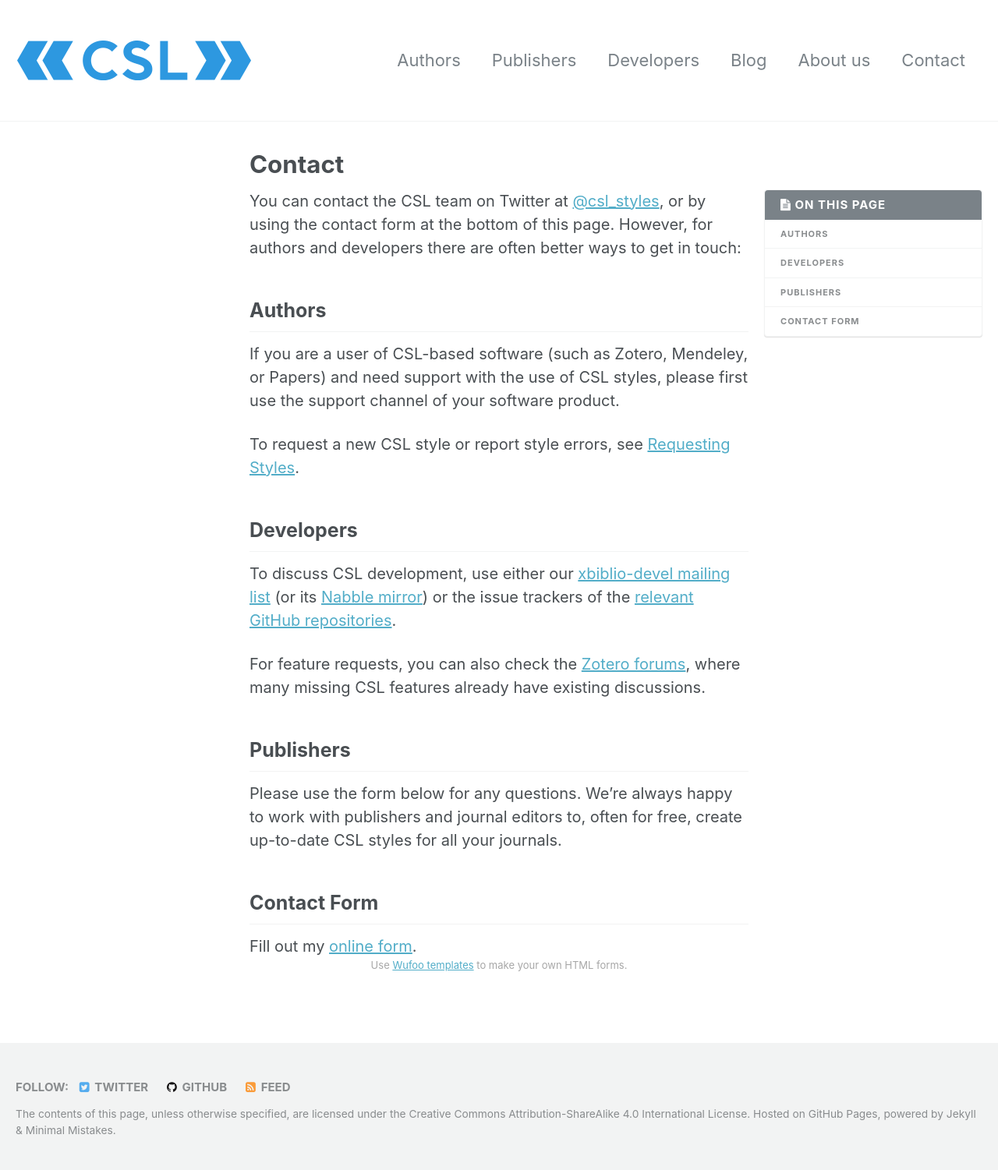
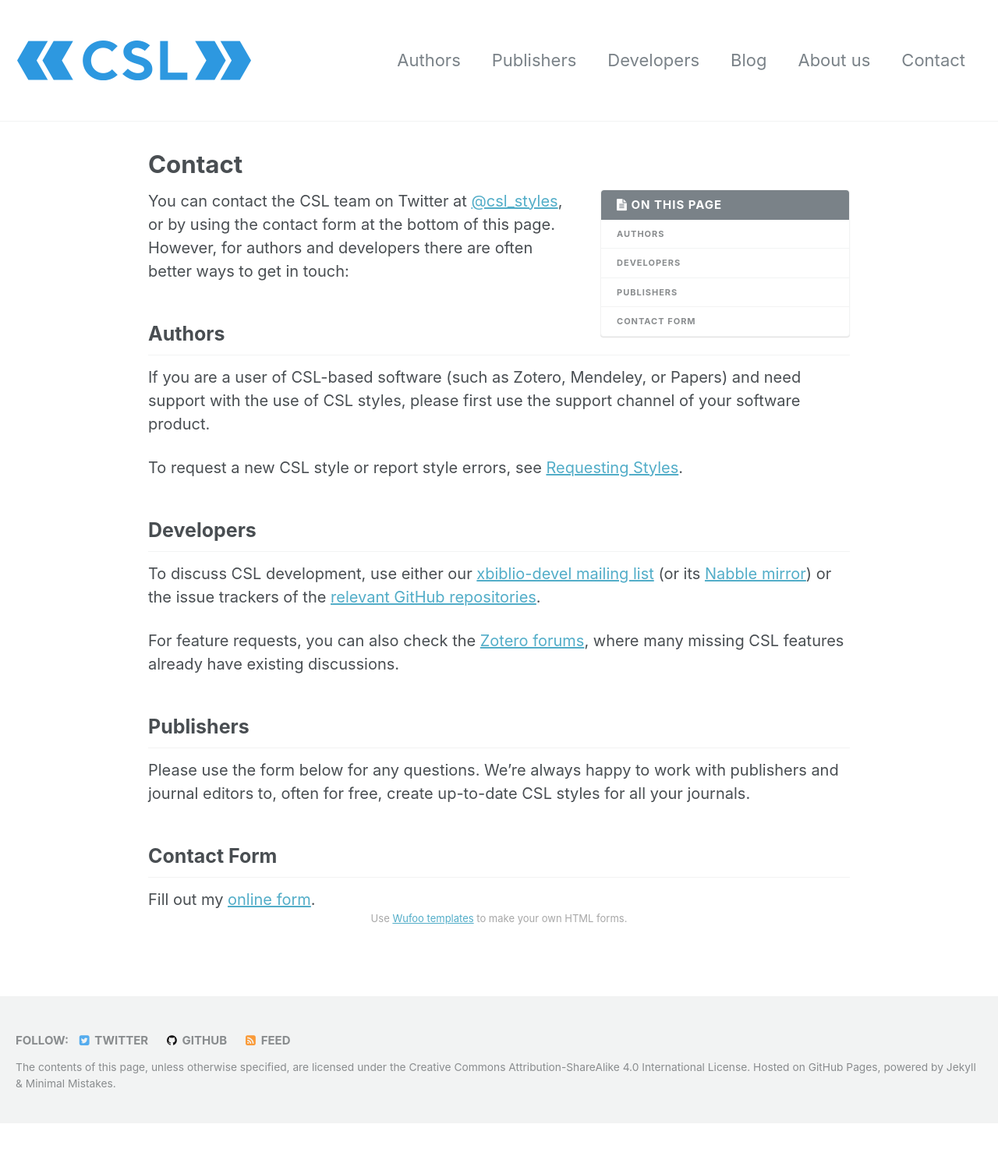
Before and after one commit to citation-style-language/citation-style-language.github.io, a Jekyll site: the page built from _pages/contact.md, in a window 1280 px wide. Shown: the whole page at 78% size. Built offline with Jekyll 4.4.1, drawn with Linux system fonts in a browser that asks for light colours; after the commit the page ends 1441 px from its top, so only the background shows below that.

Commit message:
Center page, fix sidebar width (#35)

```diff
--- a/_sass/_csl.scss
+++ b/_sass/_csl.scss
@@ -150,6 +150,30 @@ input[type="submit"],
 	}
 }
 
+
+// PAGE STRUCTURE AND MARGINS ///////////////////////
+
+.page {
+  @include breakpoint($large) {
+    float: none;
+    width: initial;
+    padding-right: 0;
+    max-width: 900px;
+    margin: 0 auto;
+  }
+}
+
+.sidebar__right {
+	@include breakpoint($large) {
+		float: right;
+		margin: 0 0 20px 40px;
+		width: initial;
+		position: initial;
+		padding: 0;
+		width: 320px;
+    }
+}
+
 // OTHER ////////////////////////////////////////////
 
 form {
```
